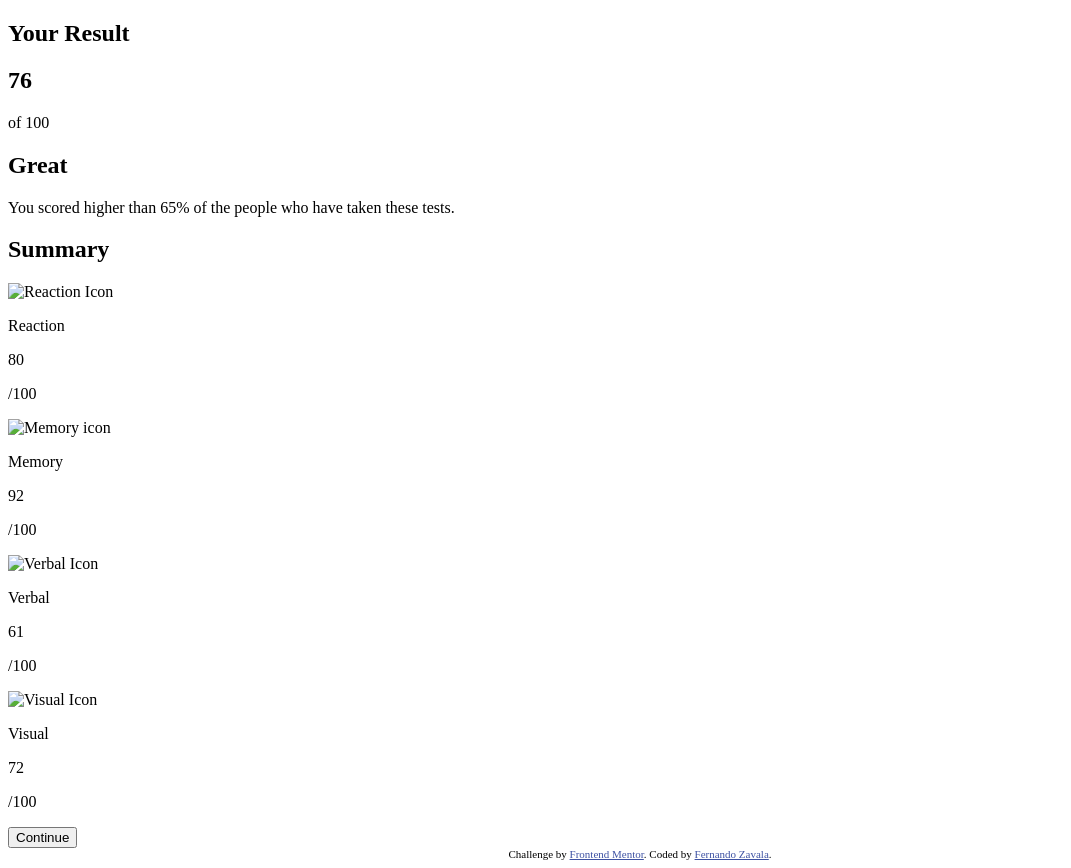
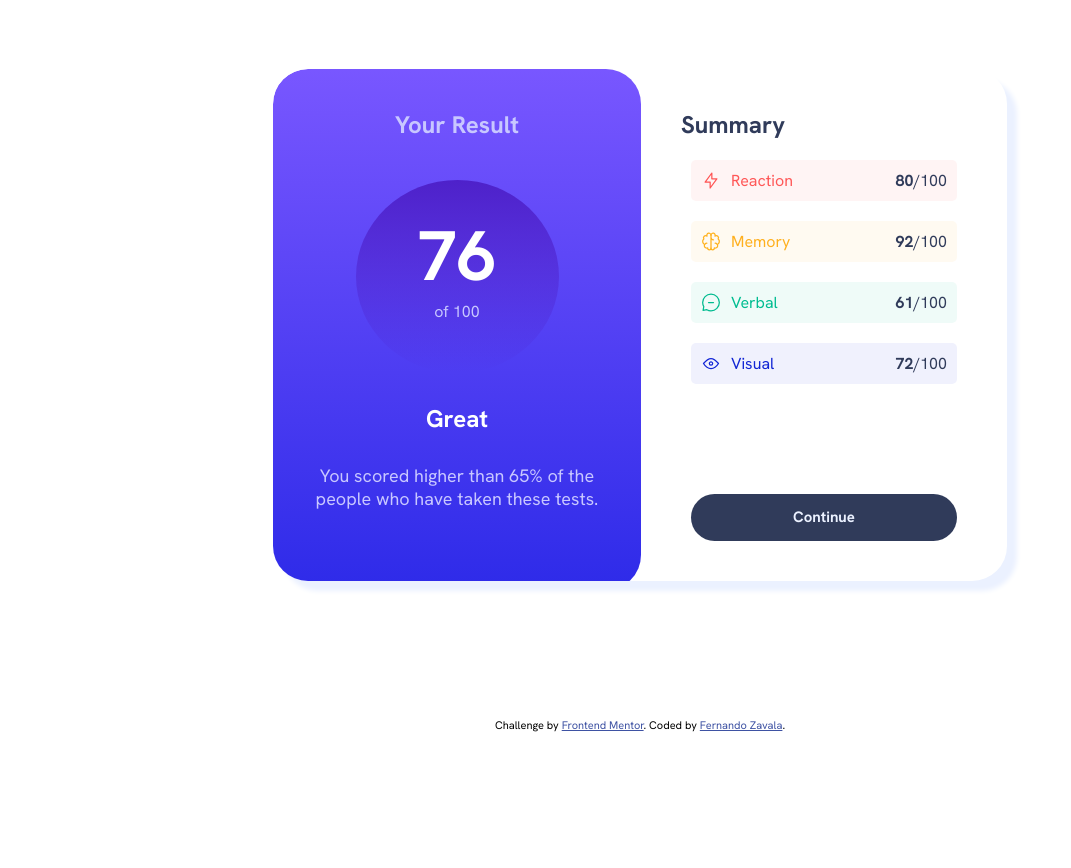
Before and after one commit to FerZva/Result-Summary, a plain HTML site: page index.html in a window 1280 px wide. Shown: the whole page, without its empty margins (0-1071 px from the left). After the commit the page ends 800 px from the top, so only its background shows below. Drawn offline with Linux system fonts and the light colour scheme.

Commit message:
latest changes

```diff
--- /dev/null
+++ b/SASS/_default.scss
@@ -0,0 +1,22 @@
+* {
+    margin: 0;
+    padding: 0;
+    box-sizing: border-box;
+}
+
+@font-face {
+    font-family: "Hanken Grotesk";
+    src: url('../fonts/HankenGrotesk-VariableFont_wght.ttf');
+}
+
+
+
+body {
+    max-width: 1440px;
+    width: 100%;
+    height: 100vh;
+    margin: 0 auto;
+    display: grid;
+    place-items: center;
+    font-family: "Hanken Grotesk";
+}
--- /dev/null
+++ b/SASS/_variables.scss
@@ -0,0 +1,28 @@
+/*Primary colors Variables with opacity*/
+$Ligh-red: hsla(0, 100%, 67%, 0.062);
+$Orangey-yellow: hsl(39, 100%, 56%, 0.062);
+$Green-teal: hsl(166, 100%, 37%, 0.062);
+$Cobalt-blue: hsl(234, 85%, 45%, 0.062);
+
+/*Primary color for texts*/
+$Ligh-red1: hsla(0, 100%, 67%);
+$Orangey-yellow1: hsl(39, 100%, 56%);
+$Green-teal1: hsl(166, 100%, 37%);
+$Cobalt-blue1: hsl(234, 85%, 45%);
+
+/*Gradients colors variables for background*/
+$Light-slate-blue: hsl(252, 100%, 67%);
+$Light-royal-blue: hsl(241, 81%, 54%);
+
+/*Gradients colors variables for circle*/
+$Violet-blue: hsla(256, 72%, 46%, 1);
+$Persian-blue: hsla(241, 72%, 46%, 0);
+
+/*Neutral colors*/
+$White :hsl(0, 0%, 100%);
+$Pale-blue :hsl(221, 100%, 96%);
+$Light-lavender :hsl(241, 100%, 89%);
+$Dark-gray-blue :hsl(224, 30%, 27%);
+
+/*Font*/
+$Hanken-grotesk:'https://fonts.google.com/specimen/Hanken+Grotesk';
--- /dev/null
+++ b/SASS/styles.scss
@@ -0,0 +1,182 @@
+/*Modules*/
+@use '_default';
+@use '_variables';
+
+main {
+    display: flex;
+    width: 734px;
+    height: 512px;
+    flex-wrap: wrap;
+    border-radius: 35px;
+    overflow: hidden;
+    box-shadow: 10px 10px 5px variables.$Pale-blue;
+}
+
+.result  {
+    width: 368px;
+    padding: 40px;
+    border-radius: 35px;
+    background: linear-gradient(variables.$Light-slate-blue, variables.$Light-royal-blue) ;
+    text-align: center;
+
+    &_resultnumber {
+        margin: 0 auto;
+        background: linear-gradient(variables.$Violet-blue, variables.$Persian-blue);
+        padding: 30px;
+        width: 203px;
+        height: 193px;
+        border-radius: 50%;
+        border: none;
+        margin-bottom: 30px;
+    }
+
+    &_mainnumber {
+        font-size: 70px;
+    }
+
+    &_mainnumber, &_resulttitle {
+        color: variables.$White;
+    }
+
+    &_desc {
+        color: variables.$Light-lavender;
+        margin-bottom: 40px;
+    }
+
+    &_resulttitle-description {
+        text-align: center;
+        font-size: 18px;
+        margin-top: 30px;
+    }
+}
+
+.Summary {
+    text-align: left;
+    width: 366px;
+    padding: 40px;
+    color: variables.$Dark-gray-blue;
+
+    &_container_button {
+        width: 266px;
+        margin-top: 100px;
+        margin-left: 10px;
+        height: 47px;
+        color: variables.$Pale-blue;
+        background-color: variables.$Dark-gray-blue;
+        border-radius: 30px;
+        border: none;
+        font-family: "Hanken Grotesk";
+        font-weight: bold;
+        font-size: 15px;
+
+        &:hover {
+            transition: 3s ease;
+            background: linear-gradient(variables.$Light-slate-blue, variables.$Light-royal-blue) ;
+        }
+    }
+
+    &_container_results_line {
+        display: flex;
+        padding: 10px;
+        flex-direction: row;
+        justify-content: space-between;
+        margin: 10px;
+        margin-top: 20px;
+        align-items: center;
+        border-radius: 5px;
+
+        &_img_svg {
+            margin-right: 10px;
+        }
+
+        &_img, &_numbers {
+            display: inherit;
+        }
+
+        &_numbers_txt {
+            font-weight: bold;
+        }
+
+        &_red {
+            background-color: variables.$Ligh-red;
+        }
+
+        &_yellow {
+            background-color: variables.$Orangey-yellow;
+        }
+
+        &_green {
+            background-color: variables.$Green-teal;
+        }
+
+        &_purple {
+            background-color: variables.$Cobalt-blue;
+        }
+
+        &_txt1 {
+            color: variables.$Ligh-red1;
+        }
+
+        &_txt2 {
+            color: variables.$Orangey-yellow1;
+        }
+
+        &_txt3 {
+            color: variables.$Green-teal1;
+        }
+
+        &_txt4 {
+            color: variables.$Cobalt-blue1;
+        }
+    }
+}
+
+.attribution {
+    font-size: 11px; text-align: center;
+}
+
+.attribution a {
+    color: hsl(228, 45%, 44%);
+}
+
+@media (max-width: 733px) {
+    main {
+        width: 375px;
+        height: 809px;
+        border-top-right-radius: 0px;
+        border-top-left-radius: 0px;
+    }
+
+    .result {
+        width: 375px;
+        height: 356px;
+        padding: 20px;
+        border-top-right-radius: 0px;
+        border-top-left-radius: 0px;
+
+        &_desc {
+            margin-bottom: 5px;
+        }
+
+        &_resultnumber {
+            margin-top: 0;
+            width: 138px;
+            height: 139px;
+        }
+
+        &_resulttitle-description {
+            margin-top: 5px
+            ;
+        }
+    }
+
+    .Summary {
+        width: 375px;
+        height: 454px;
+
+        &_container_button {
+            margin-top: 50px;
+        }
+    }
+
+}
--- a/index.html
+++ b/index.html
@@ -6,91 +6,88 @@
 
   <link rel="icon" type="image/png" sizes="32x32" href="./assets/images/favicon-32x32.png">
 
+  <link rel="stylesheet" href="styles.css">
+
   <title>Frontend Mentor | Results summary component</title>
 
-  <!-- Feel free to remove these styles or customise in your own stylesheet 👍 -->
-  <style>
-    .attribution { font-size: 11px; text-align: center; }
-    .attribution a { color: hsl(228, 45%, 44%); }
-  </style>
 </head>
 <body>
 
   <main>
     <section class="result">
-      <h2>Your Result</h2>
+      <h2 class="result_desc">Your Result</h2>
       <div class="result_resultnumber">
         <h2 class="result_mainnumber">76</h2>
-        <p class="result_quantity">of 100</p>
+        <p class="result_quantity  result_desc">of 100</p>
       </div>
       <h2 class="result_resulttitle">Great</h2>
-      <p class="result_resulttitle">You scored higher than 65% of the people who have taken these tests.</p>
+      <p class="result_resulttitle-description result_desc">You scored higher than 65% of the people who have taken these tests.</p>
     </section>
 
     <section class="Summary">
       <div class="Summary_summary_container">
-        <h2 class="summary_container_title">Summary</h2>
-        <div class="summary_container_results">
+        <h2 class="Summary_container_title">Summary</h2>
+        <div class="Summary_container_results">
 
           <!--Line #1-->
-          <div class="summary_container_results_line">
+          <div class="Summary_container_results_line Summary_container_results_line_red">
 
-            <div class="summary_container_results_line_img">
-              <img src="IMG/icon-reaction.svg" alt="Reaction Icon">
-              <p>Reaction</p>
+            <div class="Summary_container_results_line_img">
+              <img src="IMG/icon-reaction.svg" alt="Reaction Icon" class="Summary_container_results_line_img_svg">
+              <p class="Summary_container_results_line_txt1">Reaction</p>
             </div>
 
-            <div class="summary_container_results_line_numbers">
-              <p>80</p><p>/100</p>
+            <div class="Summary_container_results_line_numbers">
+              <p class="Summary_container_results_line_numbers_txt">80</p><p>/100</p>
             </div>
 
           </div>
 
           <!--Line #2-->
-          <div class="summary_container_results_line">
+          <div class="Summary_container_results_line Summary_container_results_line_yellow">
 
-            <div class="summary_container_results_line_img">
-              <img src="IMG/icon-memory.svg" alt="Memory icon">
-              <p>Memory</p>
+            <div class="Summary_container_results_line_img">
+              <img src="IMG/icon-memory.svg" alt="Memory icon" class="Summary_container_results_line_img_svg">
+              <p class="Summary_container_results_line_txt2">Memory</p>
             </div>
 
-            <div class="summary_container_results_line_numbers">
-              <p>92</p><p>/100</p>
+            <div class="Summary_container_results_line_numbers">
+              <p class="Summary_container_results_line_numbers_txt">92</p><p>/100</p>
             </div>
 
           </div>
 
           <!--Line #3-->
-          <div class="summary_container_results_line">
+          <div class="Summary_container_results_line Summary_container_results_line_green">
 
-            <div class="summary_container_results_line_img">
-              <img src="IMG/icon-verbal.svg" alt="Verbal Icon">
-              <p>Verbal</p>
+            <div class="Summary_container_results_line_img ">
+              <img src="IMG/icon-verbal.svg" alt="Verbal Icon" class="Summary_container_results_line_img_svg">
+              <p class="Summary_container_results_line_txt3">Verbal</p>
             </div>
 
-            <div class="summary_container_results_line_numbers">
-              <p>61</p><p>/100</p>
+            <div class="Summary_container_results_line_numbers">
+              <p class="Summary_container_results_line_numbers_txt">61</p><p>/100</p>
             </div>
 
           </div>
 
           <!--Line #4-->
-          <div class="summary_container_results_line">
+          <div class="Summary_container_results_line Summary_container_results_line_purple">
 
-            <div class="summary_container_results_line_img">
-              <img src="IMG/icon-visual.svg" alt="Visual Icon">
-              <p>Visual</p>
+            <div class="Summary_container_results_line_img ">
+              <img src="IMG/icon-visual.svg" alt="Visual Icon" class="Summary_container_results_line_img_svg">
+              <p class="Summary_container_results_line_txt4">Visual</p>
             </div>
 
-            <div class="summary_container_results_line_numbers">
-              <p>72</p><p>/100</p>
+            <div class="Summary_container_results_line_numbers">
+              <p class="Summary_container_results_line_numbers_txt">72</p><p>/100</p>
             </div>
 
           </div>
 
         </div>
 
-        <button class="Summary_summary_container_button">Continue</button>
+        <button class="Summary_container_button">Continue</button>
 
       </div>
     </section>
@@ -98,7 +95,8 @@
 
   <div class="attribution">
     Challenge by <a href="https://www.frontendmentor.io?ref=challenge" target="_blank">Frontend Mentor</a>.
-    Coded by <a href="#">Fernando Zavala</a>.
+
+    Coded by <a href="https://www.linkedin.com/in/fernando-zavala-3845331a4/">Fernando Zavala</a>.
   </div>
 </body>
 </html>
```
Also changed, not shown: IMG/favicon-32x32.png (added), IMG/icon-memory.svg (added), IMG/icon-reaction.svg (added), IMG/icon-verbal.svg (added), IMG/icon-visual.svg (added), fonts/HankenGrotesk-VariableFont_wght.ttf (added), fonts/README.txt (added), fonts/static/HankenGrotesk-Bold.ttf (added), fonts/static/HankenGrotesk-ExtraBold.ttf (added), fonts/static/HankenGrotesk-Medium.ttf (added), styles.css (added), 2 other files.
